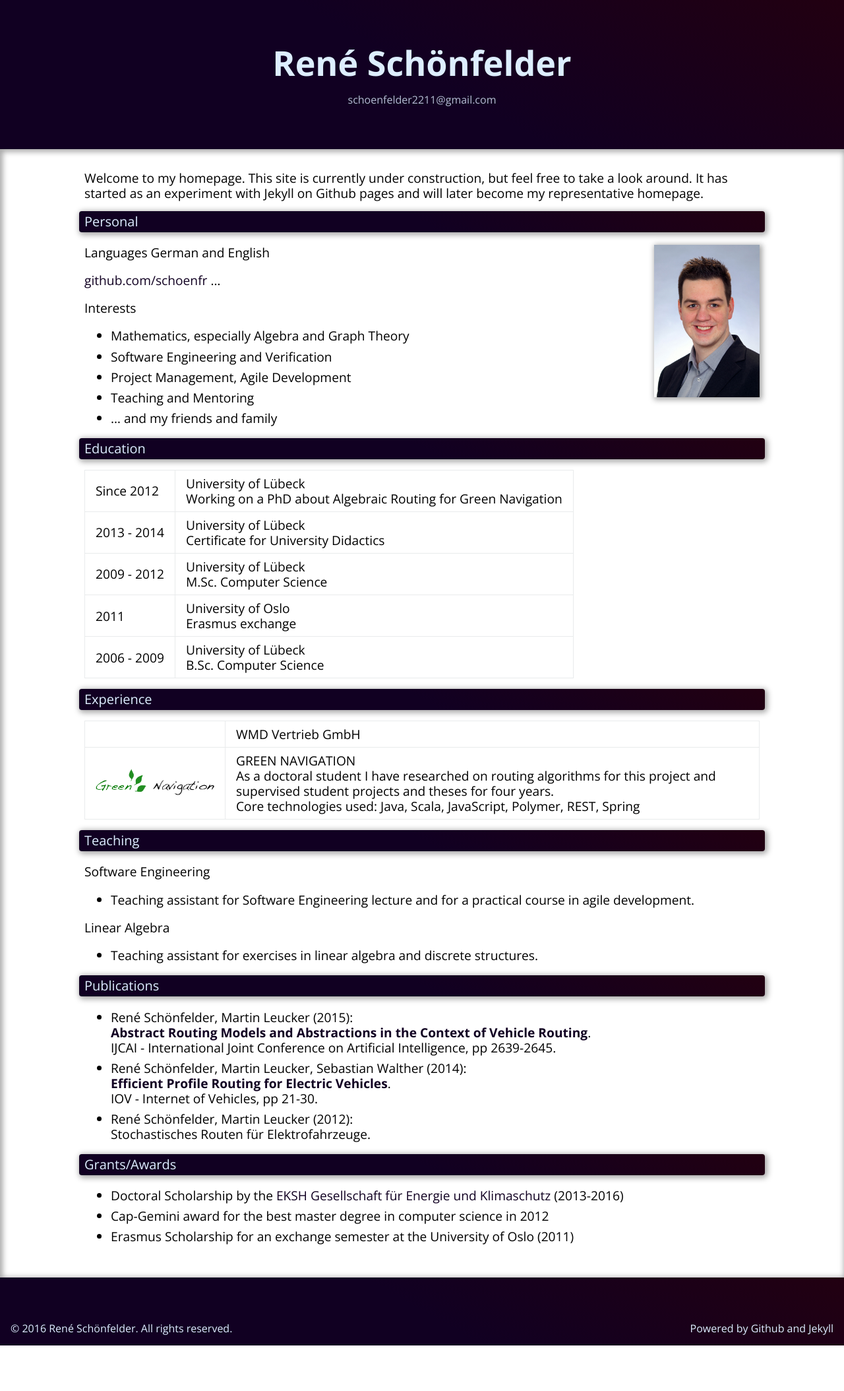
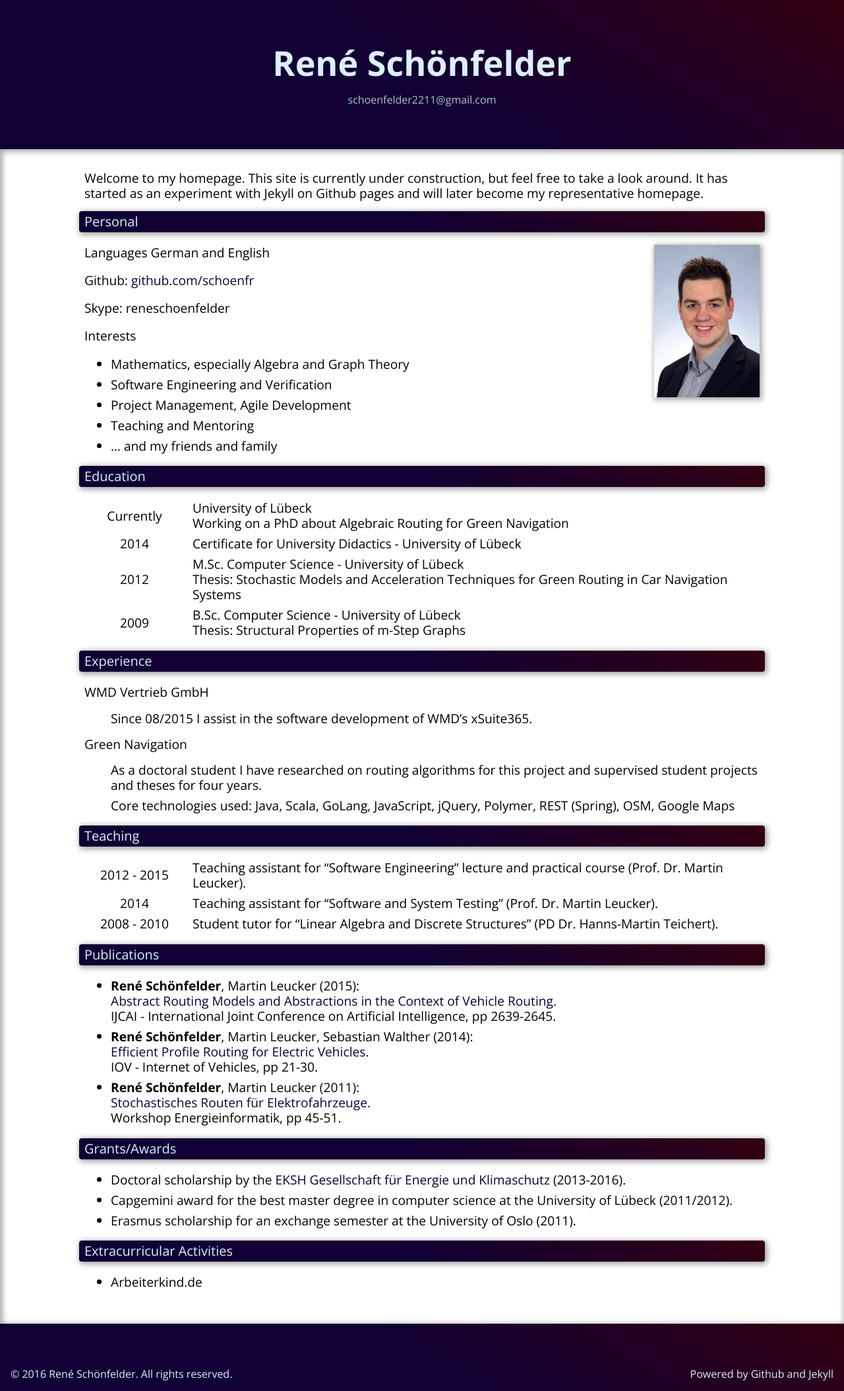
Before and after one commit to schoenfr/schoenfr.github.io, a Jekyll site: the page built from index.md, in a window 1280 px wide. Shown: the whole page at 66% size. Built offline with Jekyll 4.4.1, drawn with Linux system fonts in a browser that asks for light colours; before the commit the page ends 2039 px from its top, so only the background shows below that.

Commit message:
more fine tuning and starting with content

```diff
--- a/_sass/_content.scss
+++ b/_sass/_content.scss
@@ -25,7 +25,7 @@ main > div {
     margin-top: 0;
   }
 
-  > img {
+  img {
     max-width: 100%;
   }
 
@@ -99,30 +99,28 @@ main > div {
   table {
     display: block;
     width: 100%;
-    margin: 1rem auto;
     overflow: auto;
     word-break: normal;
     word-break: keep-all;
-  }
-
-  table th {
-    font-weight: bold;
-  }
-
-  table th, table td {
-    padding: 0.5rem 1rem;
-    border: 1px solid #e9ebec;
+    tbody, tr {
+      width: 100%;
+    }
+    th {
+      font-weight: bold;
+    }
+    th, td {
+      padding: 0.25rem 0.75rem;
+    }
   }
 
   dl > dt {
     margin: 1rem 0;
-    font-weight: bold;
-    color: $primary;
+//    font-weight: bold;
   }
 
   dl > dd {
     margin-bottom: 0.5rem;
-    font-style: italic;
+//    font-style: italic;
   }
 
   ul > li {
@@ -137,4 +135,13 @@ main > div {
     border: 0;
   }
 
+  @media print {
+    margin: 1.5cm;
+    font-size: 0.8rem;
+    h1 {
+      border-bottom: 1px solid $primary;
+      font-size: 1rem;
+    }
+  }
+
 }
--- a/_sass/_various.scss
+++ b/_sass/_various.scss
@@ -11,3 +11,13 @@
     display: block;
   }
 }
+
+.vitatable {
+  tr > :first-child {
+    width: 8rem;
+    text-align: center;
+    @media screen and (max-width: 42em) {
+      width: 6rem;
+    }
+  }
+}
--- a/css/main.scss
+++ b/css/main.scss
@@ -2,9 +2,9 @@
 menu: 0
 ---
 
-$primary: #102;
+$primary: #103;
 $primaryalpha: #ddf;
-$secondary: #201;
+$secondary: #301;
 $secondaryalpha: #fdd;
 $primarylight: #def;
 $secondarylight: #fed;
@@ -23,15 +23,19 @@ $monofont: Consolas, "Liberation Mono", Menlo, Courier, monospace;
 }
 
 @mixin shadow {
+  @media screen {
     -webkit-box-shadow: 2px 2px 8px 2px rgba(0,0,0,0.35);
     -moz-box-shadow: 2px 2px 8px 2px rgba(0,0,0,0.35);
     box-shadow: 2px 2px 8px 2px rgba(0,0,0,0.35);
   }
+}
 
 @mixin innershadow {
+  @media screen {
     -webkit-box-shadow: inset 2px 2px 8px 2px rgba(0,0,0,0.35);
     -moz-box-shadow: inset 2px 2px 8px 2px rgba(0,0,0,0.35);
     box-shadow: inset 2px 2px 8px 2px rgba(0,0,0,0.35);
+  }
 }
 
 html {
--- a/index.md
+++ b/index.md
@@ -11,8 +11,9 @@ Welcome to my homepage. This site is currently under construction, but feel free
 
 Languages German and English
 
-[github.com/schoenfr](http://github.com/schoenfr)
-...
+Github: [github.com/schoenfr](http://github.com/schoenfr)
+
+Skype: reneschoenfelder
 
 Interests
 
@@ -24,36 +25,40 @@ Interests
 
 # Education
 
-| Since 2012 | University of Lübeck <br> Working on a PhD about Algebraic Routing for Green Navigation |
-| 2013 - 2014 | University of Lübeck <br> Certificate for University Didactics |
-| 2009 - 2012 | University of Lübeck <br> M.Sc. Computer Science |
-| 2011 | University of Oslo <br> Erasmus exchange |
-| 2006 - 2009 | University of Lübeck <br> B.Sc. Computer Science |
+| Currently | University of Lübeck <br> Working on a PhD about Algebraic Routing for Green Navigation |
+| 2014 | Certificate for University Didactics - University of Lübeck |
+| 2012 | M.Sc. Computer Science - University of Lübeck <br> Thesis: Stochastic Models and Acceleration Techniques for Green Routing in Car Navigation Systems |
+| 2009 | B.Sc. Computer Science - University of Lübeck <br> Thesis: Structural Properties of m-Step Graphs |
+{:class="vitatable"}
 
 # Experience
 
-| | WMD Vertrieb GmbH <br>  |
-| ![Green Navigation](img/greennav.png){:width="180px"} | GREEN NAVIGATION <br> As a doctoral student I have researched on routing algorithms for this project and supervised student projects and theses for four years. <br> Core technologies used: Java, Scala, JavaScript, Polymer, REST, Spring|
+WMD Vertrieb GmbH
+: Since 08/2015 I assist in the software development of WMD's xSuite365.
+
+Green Navigation
+: As a doctoral student I have researched on routing algorithms for this project and supervised student projects and theses for four years.
+: Core technologies used: Java, Scala, GoLang, JavaScript, jQuery, Polymer, REST (Spring), OSM, Google Maps
 
 # Teaching
 
-Software Engineering
-
-- Teaching assistant for Software Engineering lecture and for a practical course in agile development.
-
-Linear Algebra
-
-- Teaching assistant for exercises in linear algebra and discrete structures.
-
+| 2012 - 2015 | Teaching assistant for "Software Engineering" lecture and practical course (Prof. Dr. Martin Leucker). |
+| 2014 | Teaching assistant for "Software and System Testing" (Prof. Dr. Martin Leucker).  |
+| 2008 - 2010 | Student tutor for "Linear Algebra and Discrete Structures" (PD Dr. Hanns-Martin Teichert). |
+{:class="vitatable"}
 
 # Publications
 
-- René Schönfelder, Martin Leucker (2015): <br> __[Abstract Routing Models and Abstractions in the Context of Vehicle Routing](http://ijcai.org/Abstract/15/374){:target="_blank"}__. <br> IJCAI - International Joint Conference on Artificial Intelligence, pp 2639-2645.
-- René Schönfelder, Martin Leucker, Sebastian Walther (2014): <br> __[Efficient Profile Routing for Electric Vehicles](http://dx.doi.org/10.1007/978-3-319-11167-4_3){:target="_blank"}__. <br> IOV - Internet of Vehicles, pp 21-30.
-- René Schönfelder, Martin Leucker (2012): <br> Stochastisches Routen für Elektrofahrzeuge.
+- __René Schönfelder__, Martin Leucker (2015): <br> [Abstract Routing Models and Abstractions in the Context of Vehicle Routing](http://ijcai.org/Abstract/15/374){:target="_blank"}. <br> IJCAI - International Joint Conference on Artificial Intelligence, pp 2639-2645.
+- __René Schönfelder__, Martin Leucker, Sebastian Walther (2014): <br> [Efficient Profile Routing for Electric Vehicles](http://dx.doi.org/10.1007/978-3-319-11167-4_3){:target="_blank"}. <br> IOV - Internet of Vehicles, pp 21-30.
+- __René Schönfelder__, Martin Leucker (2011): <br> [Stochastisches Routen für Elektrofahrzeuge](http://www.offis.de/f_e_bereiche/energie/workshops/workshop_energieinformatik/energieinformatik_2011.html). <br> Workshop Energieinformatik, pp 45-51.
 
 # Grants/Awards
 
-- Doctoral Scholarship by the [EKSH Gesellschaft für Energie und Klimaschutz](http://eksh.org){:target="_blank"} (2013-2016)
-- Cap-Gemini award for the best master degree in computer science in 2012
-- Erasmus Scholarship for an exchange semester at the University of Oslo (2011)
+- Doctoral scholarship by the [EKSH Gesellschaft für Energie und Klimaschutz](http://eksh.org){:target="_blank"} (2013-2016).
+- Capgemini award for the best master degree in computer science at the University of Lübeck (2011/2012).
+- Erasmus scholarship for an exchange semester at the University of Oslo (2011).
+
+# Extracurricular Activities
+
+- Arbeiterkind.de
```
Also changed, not shown: img/greennav.png (deleted), img/greennav.svg (added). Lines whose indentation alone changed are shown as unchanged.
